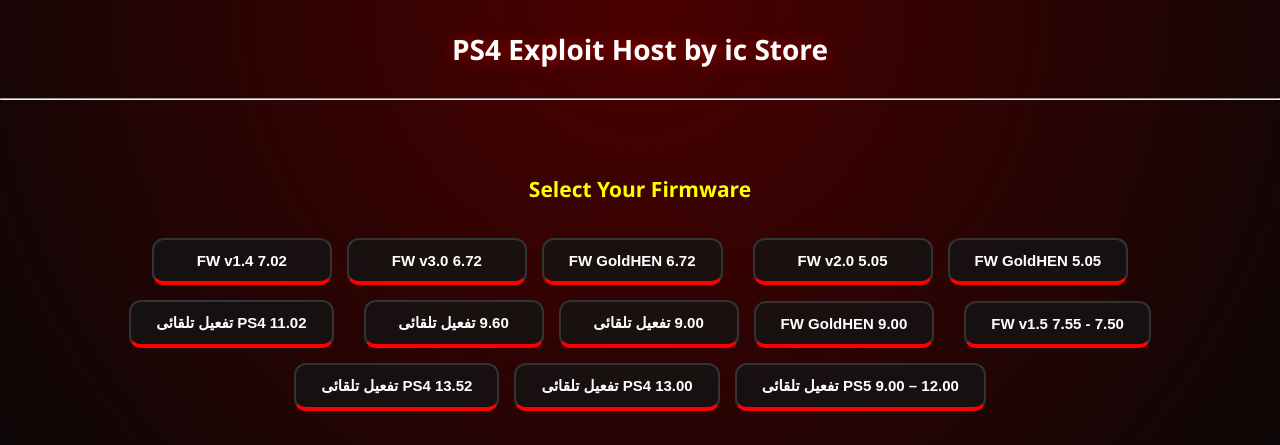
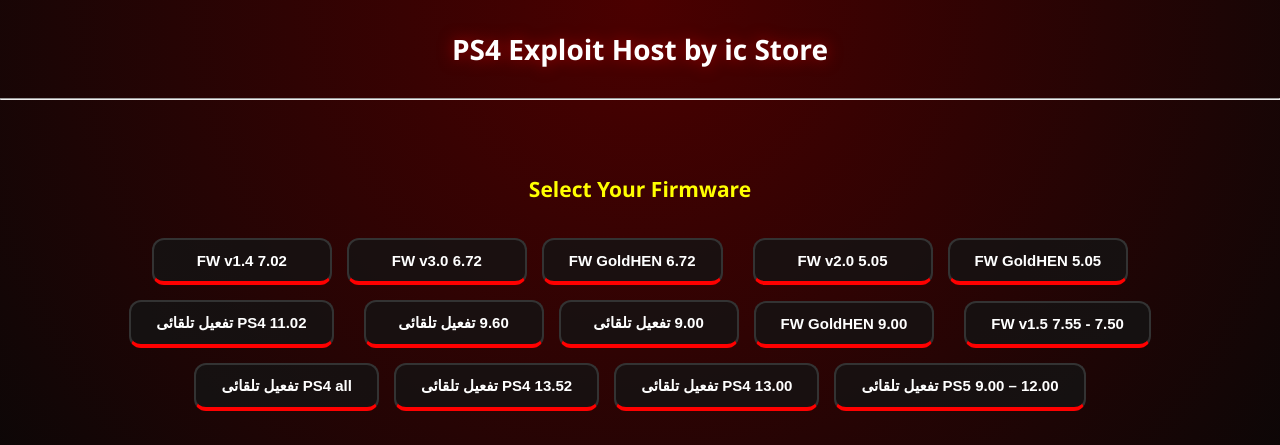
Before and after one commit to ic-store-ps/ps4, a plain HTML site: page index.html in a window 1280 px wide. Shown: the top 445 px of the page. Drawn offline with Linux system fonts and the light colour scheme.

Commit message:
Add button for PS4 all activation link

```diff
--- a/index.html
+++ b/index.html
@@ -26,6 +26,7 @@
 <a href="PS5-12.00/index.html"><button class="btn" onmouseover="msgs.innerHTML='PS5 9.00 – 12.00 تفعيل تلقائى '" onmouseout="msgs.innerHTML=' PS5 Exploit Host by ic Store'"> PS5 9.00 – 12.00 تفعيل تلقائى </button></a>
 <a href="13.00/index.html"><button class="btn" onmouseover="msgs.innerHTML='PS4 13.00 تفعيل تلقائى '" onmouseout="msgs.innerHTML=' PS5 Exploit Host by ic Store'"> PS4 13.00 تفعيل تلقائى </button></a>
 <a href="13.52/index.html"><button class="btn" onmouseover="msgs.innerHTML='PS4 13.52 تفعيل تلقائى '" onmouseout="msgs.innerHTML=' PS5 Exploit Host by ic Store'"> PS4 13.52 تفعيل تلقائى </button></a>
+<a href="all/index.html"><button class="btn" onmouseover="msgs.innerHTML='PS4 all تفعيل تلقائى '" onmouseout="msgs.innerHTML='PS4 - PS5 Exploit Host by ic Store'"> PS4 all تفعيل تلقائى </button></a>
 
 <h1>Designed by:<a href="https://www.facebook.com/kiko1258" style="color: #f31414;margin-left: 10px;margin-right: 10px;">@ic Store</a>{ للتواصل فون او واتس  01094906500 }</h1>
 </div>
```
